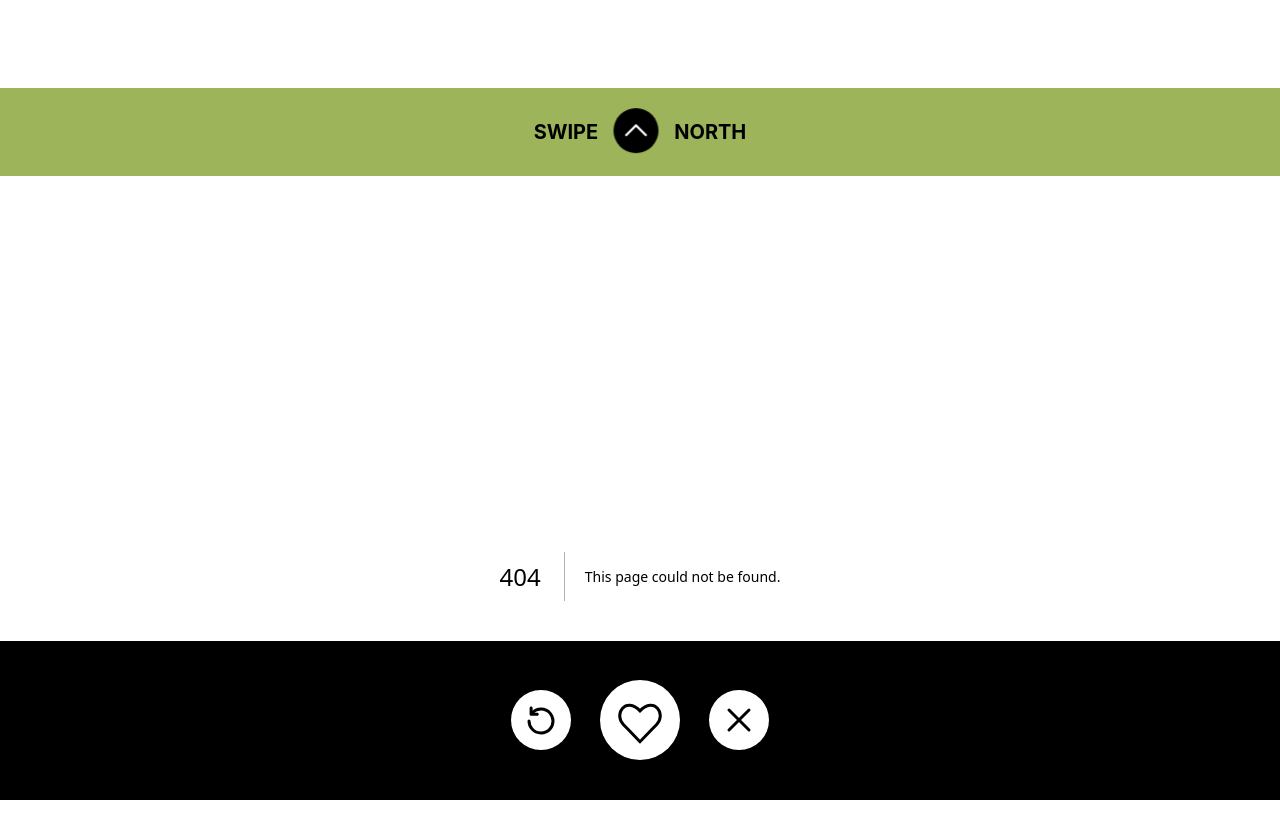
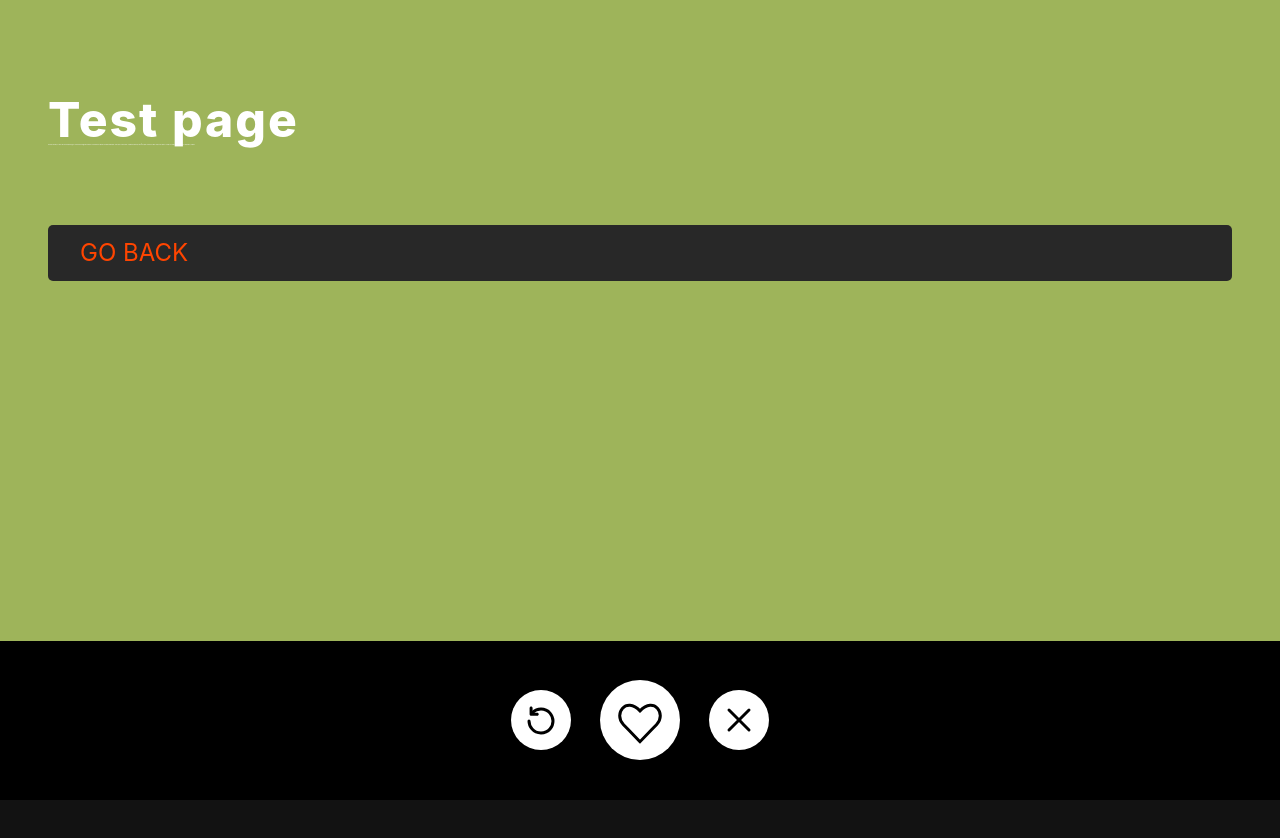
Before and after one commit to xxrobone/swipenorth_team1, a Next.js app: page /testpage in a window 1280 px wide. Before the commit this address had no page. Shown: the top 838 px of the page. After the commit the page ends 800 px from the top, so only its background shows below. Built offline with nearby package versions, Linux system fonts and the light colour scheme.

Commit message:
changed topbar to index from layout

```diff
--- a/src/components/layout/Layout.jsx
+++ b/src/components/layout/Layout.jsx
@@ -1,12 +1,10 @@
 import Footer from "../footer/Footer";
-import TopBar from "../topbar/TopBar";
 
 import styles from './Layout.module.scss'
 
 export default function Layout({ children }) {
     return (
       <>
-       <TopBar />
         <main className={styles.main}>{children}</main>
         <Footer />
       </>
--- a/src/components/yaxisswipe/YaxisSwipe.module.scss
+++ b/src/components/yaxisswipe/YaxisSwipe.module.scss
@@ -1,12 +1,11 @@
 .yaxis_swipe {
     position: absolute;
     top: 176px;
-    bottom: 159px;
     /* width: 100svw; */
         max-width: 360px;
         width: 100svw;
         min-height: 60vh;
-        max-height: 80vh;
+        max-height: 80svh;
     display: grid;
     place-items: center center;
     z-index: 1;
@@ -14,7 +13,7 @@
     .card {
         width: 100svw;
         min-height: 60vh;
-        max-height: 80vh;
+        max-height: 100%;
         position: absolute;
         left: 0;
         top: 0px;
--- a/src/pages/index.js
+++ b/src/pages/index.js
@@ -4,6 +4,7 @@ import { Inter } from 'next/font/google';
 import YaxisSwipe from '@/components/yaxisswipe/YaxisSwipe';
 import styles from '@/styles/Home.module.css';
 import Landing from '@/components/landing/Landing';
+import TopBar from '@/components/topbar/TopBar';
 
 const inter = Inter({ subsets: ['latin'] });
 
@@ -20,6 +21,7 @@ export default function Home() {
         <link rel='icon' href='/favicon.ico' />
       </Head>
       <main>
+        <TopBar />
         <YaxisSwipe />
         {/* <Landing /> */}
       </main>
--- /dev/null
+++ b/src/pages/testpage/Testpage.module.scss
@@ -0,0 +1,35 @@
+.test {
+    margin: 0;
+    padding: 6rem 3rem;
+    width: 100%;
+    height: 100vh;
+    background-color: #9EB45A;
+    display: flex;
+    flex-direction: column;
+
+    h1 {
+        font-size: 3rem;
+        font-weight: 800;
+        letter-spacing: 2px;
+    }
+
+    p {
+        font-size: 1px;
+    }
+
+    .goback {
+        margin-top: 5rem;
+        padding: 1rem 2rem;
+        border-radius: 5px;
+        background-color: #282828;
+        color: orangered;
+        text-transform: uppercase;
+        font-size: 1.5rem;
+        transition: all 0.4s ease-in-out;
+
+        &:hover  {
+            background-color: orangered;
+            color: #282828;
+        }
+    }
+}
--- /dev/null
+++ b/src/pages/testpage/index.jsx
@@ -0,0 +1,17 @@
+import React from 'react'
+import Link from 'next/link'
+
+import styles from './Testpage.module.scss'
+
+const Testpage = () => {
+  return (
+      <div className={styles.test}>
+          <h1>Test page</h1>
+      <p>Lorem ipsum dolor, sit amet consectetur adipisicing elit. Placeat deleniti magnam autem quis assumenda cum aperiam similique doloremque? Omnis quos at nemo enim. Cupiditate blanditiis ipsam officia ipsum accusamus labore saepe vero sapiente. Cumque nisi saepe ullam consequatur. Voluptatibus, tempora.</p>
+
+      <Link href='/' className={styles.goback}>go back</Link>
+    </div>
+  )
+}
+
+export default Testpage
```
